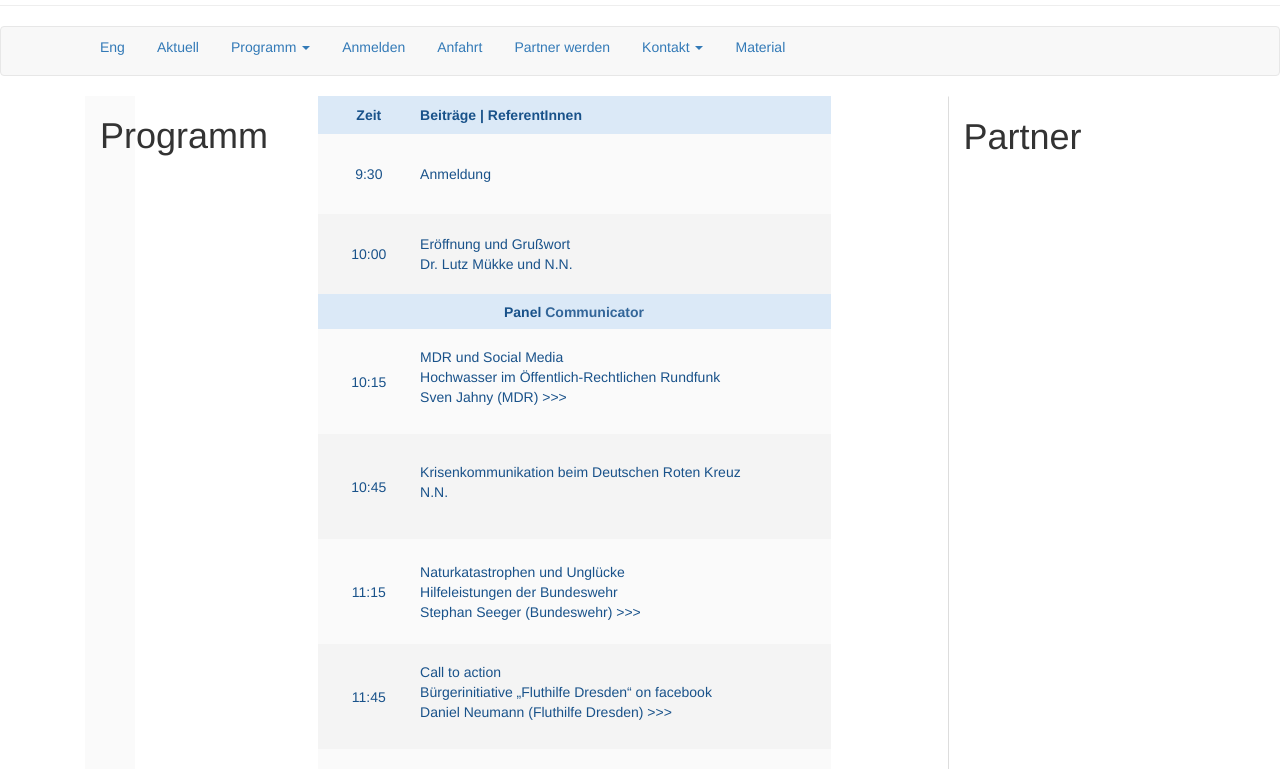
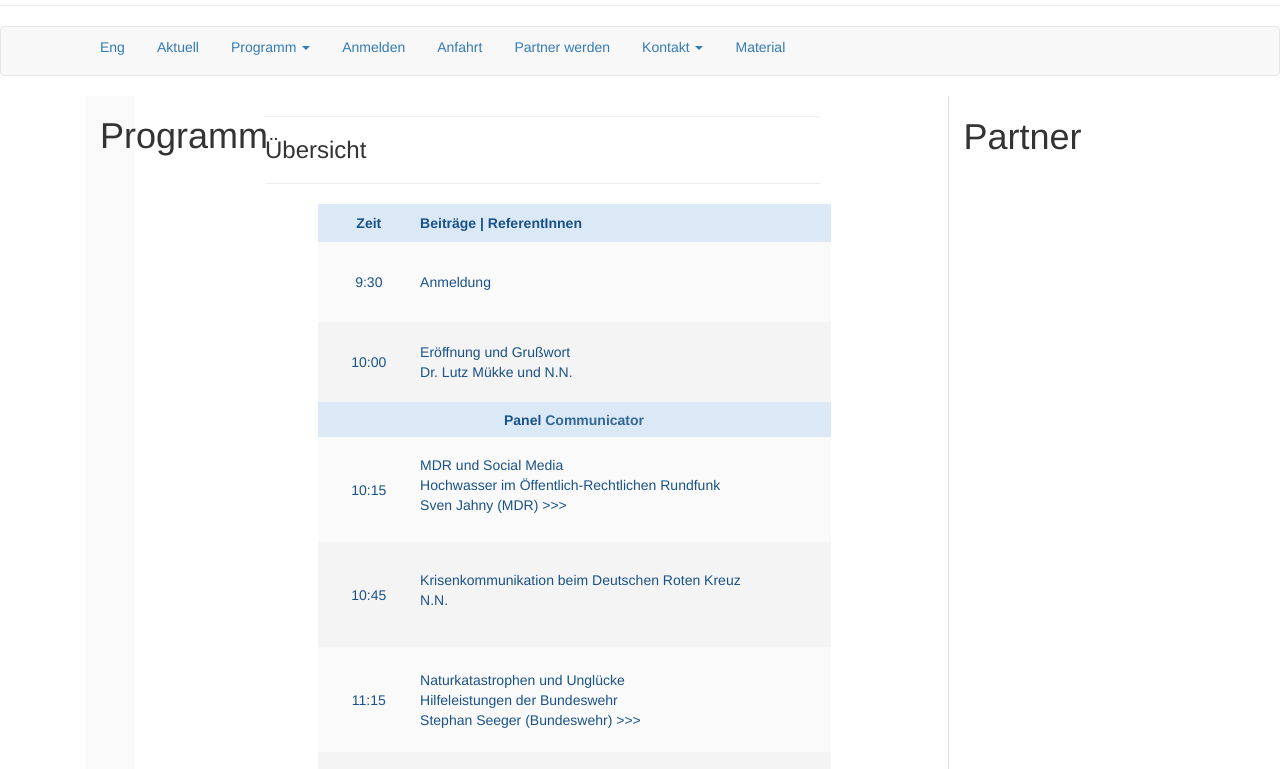
Before and after one commit to susedev/test, a Jekyll site: the page built from programm-uebersicht.html, in a window 1280 px wide and 900 px high, cut to the strip 131-900 px from the top of the window. Built offline with Jekyll 4.4.1, drawn with Linux system fonts in a browser that asks for light colours; nearby versions of some CDN libraries.

Commit message:
Edit from JekyllCMS

```diff
--- a/programm-uebersicht.html
+++ b/programm-uebersicht.html
@@ -1,6 +1,10 @@
 ---
 title: Programm
 ---
+<hr noshade="noshade" size="1" />
+<h3>&Uuml;bersicht</h3>
+
+<hr noshade="noshade" size="1" />
 <div class="container" style="width: 450px; ">
 <div class="row">
 <table align="left" border="0" border-color="#FFFFFF" cellpadding="50" cellspacing="10" style="height: 1298px;" width="513">
```
